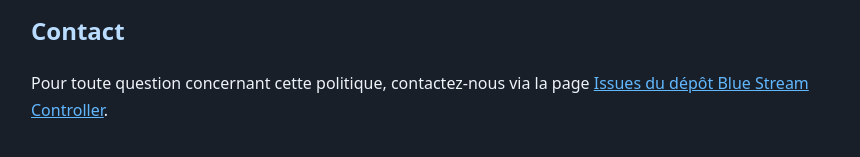
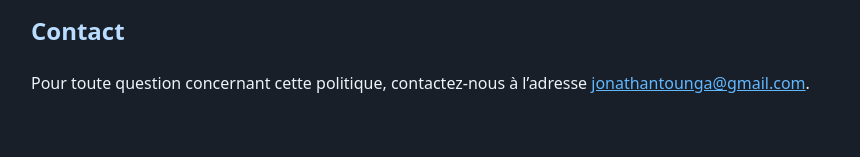
Before and after one commit to blue-broadcast/blue-stream-controller-doc, a plain HTML site: page privacy.html in a window 1280 px wide. Shown: the part 1418-1575 px from the top of the page, without its empty margins (199-1059 px from the left). Drawn offline with Linux system fonts and the light colour scheme.

Commit message:
docs: add privacy contact email

```diff
--- a/privacy.html
+++ b/privacy.html
@@ -43,7 +43,7 @@
     <p>Blue Stream Controller est compatible avec vMix, mais n’est ni affiliée ni approuvée par vMix Pty Ltd.</p>
 
     <h2>Contact</h2>
-    <p>Pour toute question concernant cette politique, contactez-nous via la page <a href="https://github.com/blue-broadcast/blue-stream-controller-doc/issues">Issues du dépôt Blue Stream Controller</a>.</p>
+    <p>Pour toute question concernant cette politique, contactez-nous à l’adresse <a href="mailto:jonathantounga@gmail.com">jonathantounga@gmail.com</a>.</p>
   </main>
 </body>
 </html>
```
